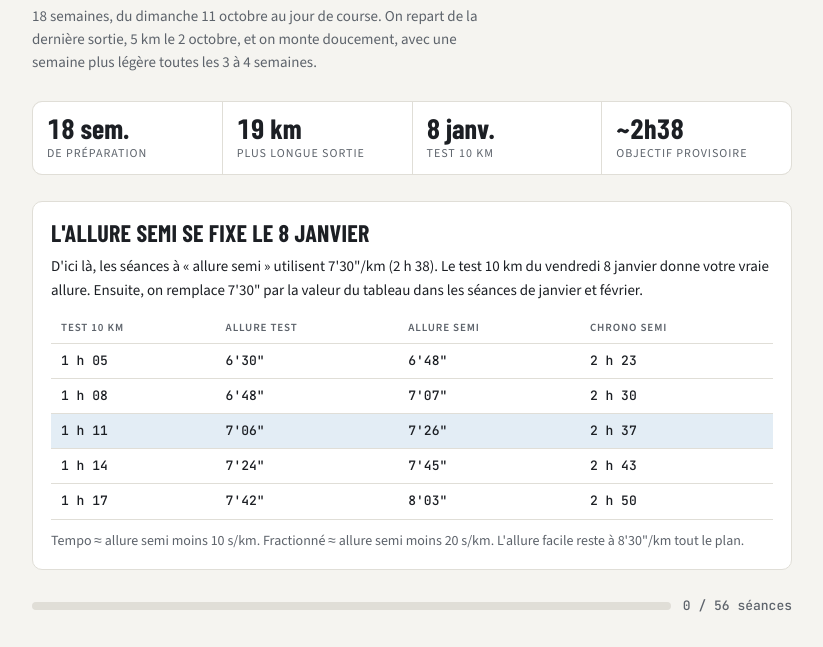
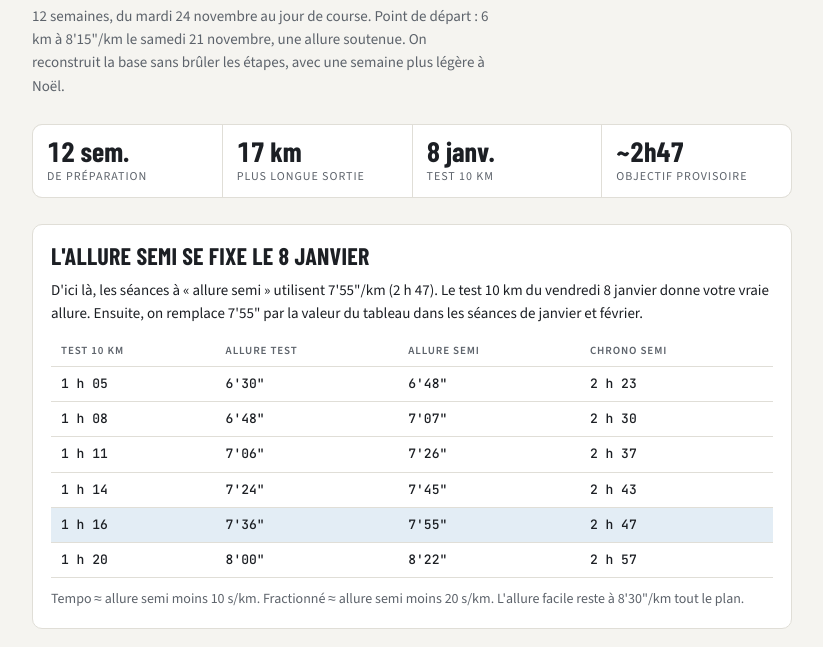
Before and after one commit to lobdt/semi-marathon-protocol, a plain HTML site: page index.html in a window 1280 px wide. Shown: the part 133-780 px from the top of the page, without its empty margins (228-1051 px from the left). Drawn offline with nearby package versions, Linux system fonts and the light colour scheme.

Commit message:
Rebuild Barcelona plan from 24 Nov (12 weeks, base 6 km)
Co-Authored-By: Claude Opus 5.5 <noreply@anthropic.com>
Claude-Session: https://claude.ai/code/session_01ApLDDfxGZmUeMdeqy5u8U8

```diff
--- a/index.html
+++ b/index.html
@@ -105,28 +105,29 @@ ul.rules{margin:0;padding-left:18px;display:flex;flex-direction:column;gap:6px}
   <header class="head">
     <div class="eyebrow">Mitja Marató · dimanche 14 février 2027</div>
     <h1>Semi de Barcelone</h1>
-    <p class="lede">18 semaines, du dimanche 11 octobre au jour de course. On repart de la dernière sortie, 5 km le 2 octobre, et on monte doucement, avec une semaine plus légère toutes les 3 à 4 semaines.</p>
+    <p class="lede">12 semaines, du mardi 24 novembre au jour de course. Point de départ : 6 km à 8'15"/km le samedi 21 novembre, une allure soutenue. On reconstruit la base sans brûler les étapes, avec une semaine plus légère à Noël.</p>
   </header>
 
   <div class="stats">
-    <div class="stat"><b>18 sem.</b><span>de préparation</span></div>
-    <div class="stat"><b>19 km</b><span>plus longue sortie</span></div>
+    <div class="stat"><b>12 sem.</b><span>de préparation</span></div>
+    <div class="stat"><b>17 km</b><span>plus longue sortie</span></div>
     <div class="stat"><b>8 janv.</b><span>test 10 km</span></div>
-    <div class="stat"><b>~2h38</b><span>objectif provisoire</span></div>
+    <div class="stat"><b>~2h47</b><span>objectif provisoire</span></div>
   </div>
 
   <section class="panel">
     <h2>L'allure semi se fixe le 8 janvier</h2>
-    <p>D'ici là, les séances à « allure semi » utilisent 7'30"/km (2 h 38). Le test 10 km du vendredi 8 janvier donne votre vraie allure. Ensuite, on remplace 7'30" par la valeur du tableau dans les séances de janvier et février.</p>
+    <p>D'ici là, les séances à « allure semi » utilisent 7'55"/km (2 h 47). Le test 10 km du vendredi 8 janvier donne votre vraie allure. Ensuite, on remplace 7'55" par la valeur du tableau dans les séances de janvier et février.</p>
     <div class="tbl">
       <table>
         <thead><tr><th>Test 10 km</th><th>Allure test</th><th>Allure semi</th><th>Chrono semi</th></tr></thead>
         <tbody>
           <tr><td class="m">1 h 05</td><td class="m">6'30"</td><td class="m">6'48"</td><td class="m">2 h 23</td></tr>
           <tr><td class="m">1 h 08</td><td class="m">6'48"</td><td class="m">7'07"</td><td class="m">2 h 30</td></tr>
-          <tr class="def"><td class="m">1 h 11</td><td class="m">7'06"</td><td class="m">7'26"</td><td class="m">2 h 37</td></tr>
+          <tr><td class="m">1 h 11</td><td class="m">7'06"</td><td class="m">7'26"</td><td class="m">2 h 37</td></tr>
           <tr><td class="m">1 h 14</td><td class="m">7'24"</td><td class="m">7'45"</td><td class="m">2 h 43</td></tr>
-          <tr><td class="m">1 h 17</td><td class="m">7'42"</td><td class="m">8'03"</td><td class="m">2 h 50</td></tr>
+          <tr class="def"><td class="m">1 h 16</td><td class="m">7'36"</td><td class="m">7'55"</td><td class="m">2 h 47</td></tr>
+          <tr><td class="m">1 h 20</td><td class="m">8'00"</td><td class="m">8'22"</td><td class="m">2 h 57</td></tr>
         </tbody>
       </table>
     </div>
@@ -146,7 +147,7 @@ ul.rules{margin:0;padding-left:18px;display:flex;flex-direction:column;gap:6px}
       <li><strong>Lundi : repos complet</strong>, le lendemain de la sortie longue.</li>
       <li><strong>Mercredi : renforcement léger</strong>, 20–25 min de gainage et mobilité.</li>
       <li><strong>Jeudi : padel ou renforcement</strong>, l'un ou l'autre.</li>
-      <li><strong>Semaine 18 :</strong> plus de padel, mobilité douce mercredi, puis repos.</li>
+      <li><strong>Semaine 12 :</strong> plus de padel, mobilité douce mercredi, puis repos.</li>
     </ul>
   </section>
 
@@ -172,12 +173,12 @@ ul.rules{margin:0;padding-left:18px;display:flex;flex-direction:column;gap:6px}
 </div>
 
 <script>
-var KEY='semi_barcelone_2027_v1';
+var KEY='semi_barcelone_2027_v2';
 var saved={};
 try{saved=JSON.parse(localStorage.getItem(KEY)||'{}')||{};}catch(e){saved={};}
 function store(){try{localStorage.setItem(KEY,JSON.stringify(saved));}catch(e){}}
 
-var AS="7'30\"";
+var AS="7'55\"";
 var WU10=["Warm up","10 min course · 8'30\"/km (~1,2 km)"];
 var WU15=["Warm up","15 min course · 8'30\"/km (~1,8 km)"];
 var CD10=["Cool down","10 min marche"];
@@ -196,74 +197,50 @@ function Q(day,tag,title,pace,dur,km,mid,note,gel){return {day:day,tag:tag,q:1,t
   wod:[WU15].concat(mid,[['Slow — complément','Course facile jusqu\'à '+kmf(km)+' effectifs'],CD10])};}
 
 var weeks=[
-{ph:"Phase 1 · Refaire la base",n:0,label:"Aujourd'hui · reprise",start:"2026-10-11",dates:"Dim 11 oct",note:"Neuf jours sans courir depuis le 2 octobre : une sortie facile un peu plus longue que la dernière.",s:[
-  E('Dim 11 oct',6,"Marcher une minute si besoin, sans culpabiliser.")]},
-{ph:"",n:1,start:"2026-10-12",dates:"12 – 18 oct",note:"Que du facile. Le corps se réhabitue au rythme de 3 sorties par semaine.",s:[
-  E('Mar 13 oct',5),E('Ven 16 oct',5),L('Dim 18 oct',8)]},
-{ph:"",n:2,start:"2026-10-19",dates:"19 – 25 oct",note:"Premières accélérations courtes, juste pour réveiller les jambes.",s:[
-  E('Mar 20 oct',5),S('Ven 23 oct',5,4),L('Dim 25 oct',9)]},
-{ph:"",n:3,start:"2026-10-26",dates:"26 oct – 1 nov",note:"Premier fartlek : des petites relances sans pression.",s:[
-  E('Mar 27 oct',6),
-  Q('Ven 30 oct','Fartlek','Fartlek 6 × 1 min',"7'15\"/km, rec. 8'30\"",50,6,[['Fast / Recover (×6)',"Fast 1 min à 7'15\"/km · Recover 2 min à 8'30\""]]),
-  L('Dim 1 nov',10)]},
-{ph:"",n:4,start:"2026-11-02",dates:"2 – 8 nov",light:1,note:"Semaine allégée : le corps assimile les 3 premières semaines.",s:[
-  E('Mar 3 nov',5),S('Ven 6 nov',5,4),L('Dim 8 nov',8)]},
-{ph:"Phase 2 · Construire l'endurance",n:5,start:"2026-11-09",dates:"9 – 15 nov",note:"Le tempo arrive : un effort soutenu mais contrôlé.",s:[
-  E('Mar 10 nov',6),
-  Q('Ven 13 nov','Tempo','Tempo 2 × 8 min',"7'45\"/km",50,6,[['Steady (×2)',"8 min à 7'45\"/km · Recover 2 min à 8'30\""]]),
-  L('Dim 15 nov',11)]},
-{ph:"",n:6,start:"2026-11-16",dates:"16 – 22 nov",note:"",s:[
-  E('Mar 17 nov',6),
-  Q('Ven 20 nov','Fractionné','Fractionné 5 × 2 min',"7'15\"/km",58,7,[['Fast / Recover (×5)',"Fast 2 min à 7'15\"/km · Recover 2 min à 8'30\""]]),
-  L('Dim 22 nov',12)]},
-{ph:"",n:7,start:"2026-11-23",dates:"23 – 29 nov",note:"",s:[
-  E('Mar 24 nov',7),
-  Q('Ven 27 nov','Tempo','Tempo 2 × 10 min',"7'45\"/km",58,7,[['Steady (×2)',"10 min à 7'45\"/km · Recover 3 min à 8'30\""]]),
-  L('Dim 29 nov',13)]},
-{ph:"",n:8,start:"2026-11-30",dates:"30 nov – 6 déc",light:1,note:"Semaine allégée.",s:[
-  E('Mar 1 déc',6),S('Ven 4 déc',6,4),L('Dim 6 déc',10)]},
-{ph:"",n:9,start:"2026-12-07",dates:"7 – 13 déc",note:"Premier gel depuis l'été, sur la sortie longue.",s:[
-  E('Mar 8 déc',7),
-  Q('Ven 11 déc','Fractionné','Fractionné 4 × 1 km',"7'10\"/km",63,8,[['Fast / Recover (×4)',"Fast 1 km à 7'10\"/km · Recover 3 min à 8'30\""]]),
-  L('Dim 13 déc',14,"1 gel au km 7, avec de l'eau.")]},
-{ph:"",n:10,start:"2026-12-14",dates:"14 – 20 déc",note:"",s:[
-  E('Mar 15 déc',7),
-  Q('Ven 18 déc','Tempo','Tempo 20 min',"7'35\"/km",66,8,[['Steady — tempo',"20 min à 7'35\"/km (~2,6 km)"]]),
-  L('Dim 20 déc',15,"1 gel au km 7.")]},
-{ph:"",n:11,start:"2026-12-21",dates:"21 – 27 déc",light:1,note:"Semaine de Noël allégée. Les séances peuvent glisser d'un jour selon les fêtes.",s:[
-  E('Mar 22 déc',6),E('Ven 25 déc',5,"Jour de Noël : à faire jeudi 24 ou samedi 26 si c'est plus simple."),L('Dim 27 déc',12)]},
-{ph:"",n:12,start:"2026-12-28",dates:"28 déc – 3 janv",note:"",s:[
-  E('Mar 29 déc',7),S('Ven 1 janv',7,4,"Jour de l'an : à décaler au samedi 2 si besoin."),L('Dim 3 janv',16,"2 gels : km 7 et km 13.")]},
-{ph:"Phase 3 · Spécifique semi",n:13,start:"2027-01-04",dates:"4 – 10 janv",note:"Semaine du test. Mardi très facile pour arriver frais vendredi.",s:[
-  E('Mar 5 janv',6),
-  {day:'Ven 8 janv',tag:'Test',q:1,title:'Test 10 km',pace:'effort soutenu et régulier',dur:'~1 h 10',dist:'10 km',total:'~1 h 35',
+{ph:"Phase 1 · Refaire la base",n:1,start:"2026-11-23",dates:"23 – 29 nov",note:"Que du facile, à 8'30\"/km : plus lent que samedi, c'est voulu. Le but est de pouvoir parler en courant.",s:[
+  E('Mar 24 nov',4),E('Ven 27 nov',5),L('Dim 29 nov',7)]},
+{ph:"",n:2,start:"2026-11-30",dates:"30 nov – 6 déc",note:"Trois sorties par semaine, c'est le vrai défi de ces premières semaines. Courbatures diffuses : on ralentit, on ne saute pas.",s:[
+  E('Mar 1 déc',5),S('Ven 4 déc',5,4),L('Dim 6 déc',8)]},
+{ph:"",n:3,start:"2026-12-07",dates:"7 – 13 déc",note:"Premier fartlek : des petites relances sans pression.",s:[
+  E('Mar 8 déc',5),
+  Q('Ven 11 déc','Fartlek','Fartlek 6 × 1 min',"7'30\"/km, rec. 8'30\"",50,6,[['Fast / Recover (×6)',"Fast 1 min à 7'30\"/km · Recover 2 min à 8'30\""]]),
+  L('Dim 13 déc',9)]},
+{ph:"",n:4,start:"2026-12-14",dates:"14 – 20 déc",note:"Le tempo arrive : un effort soutenu mais contrôlé.",s:[
+  E('Mar 15 déc',6),
+  Q('Ven 18 déc','Tempo','Tempo 2 × 8 min',"7'45\"/km",52,6,[['Steady (×2)',"8 min à 7'45\"/km · Recover 2 min à 8'30\""]]),
+  L('Dim 20 déc',10)]},
+{ph:"",n:5,start:"2026-12-21",dates:"21 – 27 déc",light:1,note:"Semaine de Noël allégée. Les séances peuvent glisser d'un jour selon les fêtes.",s:[
+  E('Mar 22 déc',5),E('Ven 25 déc',5,"Jour de Noël : à faire jeudi 24 ou samedi 26 si c'est plus simple."),L('Dim 27 déc',8)]},
+{ph:"Phase 2 · Construire l'endurance",n:6,start:"2026-12-28",dates:"28 déc – 3 janv",note:"",s:[
+  E('Mar 29 déc',6),S('Ven 1 janv',6,4,"Jour de l'an : à décaler au samedi 2 si besoin."),L('Dim 3 janv',11)]},
+{ph:"",n:7,start:"2027-01-04",dates:"4 – 10 janv",note:"Semaine du test. Mardi très facile pour arriver frais vendredi.",s:[
+  E('Mar 5 janv',5),
+  {day:'Ven 8 janv',tag:'Test',q:1,title:'Test 10 km',pace:'effort soutenu et régulier',dur:'~1 h 16',dist:'10 km',total:'~1 h 40',
    note:"Partir prudemment les 2 premiers km, puis tenir l'allure la plus rapide possible jusqu'au bout. Noter le chrono : il fixe l'allure semi dans le tableau.",
    wod:[WU15,['Fast — 10 km','Effort maximal soutenable, régulier'],CD10]},
-  L('Dim 10 janv',14,"1 gel au km 7.","Sortie très facile, le lendemain du test compte peu : jambes légères.")]},
-{ph:"",n:14,start:"2027-01-11",dates:"11 – 17 janv",note:"Remplacez 7'30\" par votre allure semi du tableau.",s:[
-  E('Mar 12 janv',8),
-  Q('Ven 15 janv','Allure semi','2 × 3 km à allure semi',AS+'/km',71,9,[['Steady (×2)','3 km à '+AS+'/km · Recover 3 min à 8\'30"']]),
-  L('Dim 17 janv',17,"2 gels : km 7 et km 13.")]},
-{ph:"",n:15,start:"2027-01-18",dates:"18 – 24 janv",note:"Semaine la plus chargée du plan.",s:[
-  E('Mar 19 janv',8),
-  Q('Ven 22 janv','Fractionné','Fractionné 5 × 1 km',"allure semi − 20 s (~7'10\")",70,9,[['Fast / Recover (×5)',"Fast 1 km à ~7'10\"/km · Recover 2 min à 8'30\""]]),
-  L('Dim 24 janv',19,"2 gels : km 7 et km 14. Tenue, chaussures et petit-déjeuner du jour J.","La plus longue sortie du plan. Répétition générale.")]},
-{ph:"",n:16,start:"2027-01-25",dates:"25 – 31 janv",note:"",s:[
-  E('Mar 26 janv',8),
-  Q('Ven 29 janv','Tempo','Tempo 25 min',"allure semi − 10 s (~7'20\")",64,8,[['Steady — tempo',"25 min à ~7'20\"/km (~3,4 km)"]]),
-  {day:'Dim 31 janv',tag:'Longue',title:'Longue avec fin à allure semi',pace:"8'30\" puis "+AS,dur:'2 h 10',dist:'16 km',total:'~2 h 30',
-   gel:"2 gels : km 7 et km 13.",note:"Les 6 derniers km à allure semi, sur des jambes déjà fatiguées : c'est la sensation de la fin de course.",
-   wod:[WU10,['Slow — 10 km',"85 min · 8'30\"/km"],['Steady — 6 km','45 min · '+AS+'/km'],CD10]}]},
-{ph:"Phase 4 · Affûtage et course",n:17,start:"2027-02-01",dates:"1 – 7 févr",note:"Le volume baisse, l'allure semi reste.",s:[
-  E('Mar 2 févr',7),
-  Q('Ven 5 févr','Allure semi','3 × 2 km à allure semi',AS+'/km',54,7,[['Steady (×3)','2 km à '+AS+'/km · Recover 2 min à 8\'30"']]),
-  L('Dim 7 févr',12)]},
-{ph:"",n:18,start:"2027-02-08",dates:"8 – 14 févr",race:1,note:"Jambes fraîches. Voyage vers Barcelone en fin de semaine.",s:[
+  L('Dim 10 janv',11,null,"Deux jours après le test : très facile, marcher une minute si besoin.")]},
+{ph:"Phase 3 · Spécifique semi",n:8,start:"2027-01-11",dates:"11 – 17 janv",note:"Remplacez 7'55\" par votre allure semi du tableau.",s:[
+  E('Mar 12 janv',6),
+  Q('Ven 15 janv','Allure semi','2 × 2 km à allure semi',AS+'/km',60,7,[['Steady (×2)','2 km à '+AS+'/km · Recover 3 min à 8\'30"']]),
+  L('Dim 17 janv',13,"1 gel au km 7, avec de l'eau. Premier test de gel.")]},
+{ph:"",n:9,start:"2027-01-18",dates:"18 – 24 janv",note:"",s:[
+  E('Mar 19 janv',7),
+  Q('Ven 22 janv','Tempo','Tempo 20 min',"allure semi − 10 s (~7'45\")",60,7,[['Steady — tempo',"20 min à ~7'45\"/km (~2,6 km)"]]),
+  L('Dim 24 janv',15,"1 gel au km 7.")]},
+{ph:"",n:10,start:"2027-01-25",dates:"25 – 31 janv",note:"Semaine la plus chargée du plan.",s:[
+  E('Mar 26 janv',7),
+  Q('Ven 29 janv','Allure semi','3 × 2 km à allure semi',AS+'/km',62,7,[['Steady (×3)','2 km à '+AS+'/km · Recover 2 min à 8\'30"']]),
+  L('Dim 31 janv',17,"2 gels : km 7 et km 13. Tenue, chaussures et petit-déjeuner du jour J.","La plus longue sortie du plan. Répétition générale.")]},
+{ph:"Phase 4 · Affûtage et course",n:11,start:"2027-02-01",dates:"1 – 7 févr",note:"Le volume baisse, l'allure semi reste.",s:[
+  E('Mar 2 févr',6),
+  Q('Ven 5 févr','Allure semi','2 × 3 km à allure semi',AS+'/km',58,7,[['Steady (×2)','3 km à '+AS+'/km · Recover 3 min à 8\'30"']]),
+  L('Dim 7 févr',11)]},
+{ph:"",n:12,start:"2027-02-08",dates:"8 – 14 févr",race:1,note:"Jambes fraîches. Voyage vers Barcelone en fin de semaine.",s:[
   Q('Mar 9 févr','Allure semi','3 × 1 km à allure semi',AS+'/km',48,6,[['Steady (×3)','1 km à '+AS+'/km · Recover 2 min à 8\'30"']]),
   S('Ven 12 févr',3,3,"Courte, avant le voyage si possible."),
   {day:'Sam 13 févr',tag:'Veille',title:'Trot ou marche 15 min',pace:'très facile',dur:'15 min',dist:'~1,5 km',total:'15 min',
    note:"Retirer le dossard, préparer gels, tenue, épingles. Repas simple et connu.",wod:[['Walk / Slow','15 min très facile']]},
-  {day:'Dim 14 févr',tag:'Course',r:1,title:'Mitja Marató de Barcelona',pace:AS+'/km (ou allure du test)',dur:'~2 h 38',dist:'21,1 km',total:'selon le test du 8 janvier',
+  {day:'Dim 14 févr',tag:'Course',r:1,title:'Mitja Marató de Barcelona',pace:AS+'/km (ou allure du test)',dur:'~2 h 47',dist:'21,1 km',total:'selon le test du 8 janvier',
    gel:"2 gels : km 7 et km 14. De l'eau à chaque ravitaillement. Rien de nouveau ce jour-là.",
    note:"Départ dans la foule : les 3 premiers km 10–15 s plus lents que l'allure semi. On accélère seulement après le km 16, si les jambes le permettent.",
    wod:[['Warm up','10 min marche dynamique + 3 min trot léger'],['Slow (km 1–3)','Allure semi + 10–15 s/km'],['Steady (km 3–16)','Allure semi'],['Fast (km 16–21)','Selon sensations : tenir ou accélérer'],['Cool down',"Marche après l'arrivée"]]}]}
@@ -293,7 +270,7 @@ var plan=document.getElementById('plan');
 weeks.forEach(function(w,i){
   if(w.ph){var p=document.createElement('div');p.className='phase';p.textContent=w.ph;plan.appendChild(p);}
   var d=document.createElement('details');d.className='week';if(i===openIdx)d.open=true;
-  var label=w.label?w.label:w.race?'Semaine 18 · course':'Semaine '+w.n+(w.light?' · allégée':'');
+  var label=w.label?w.label:w.race?'Semaine '+w.n+' · course':'Semaine '+w.n+(w.light?' · allégée':'');
   var done=w.s.filter(function(s){return saved[s.id];}).length;
   var sum=document.createElement('summary');
   sum.innerHTML='<span class="wname">'+label+'</span>'+(i===openIdx?'<span class="now">en cours</span>':'')+'<span class="wmeta">'+w.dates+' · '+String(wkm(w)).replace('.',',')+' km</span><span class="wcount">'+done+'/'+w.s.length+'</span>';
```
